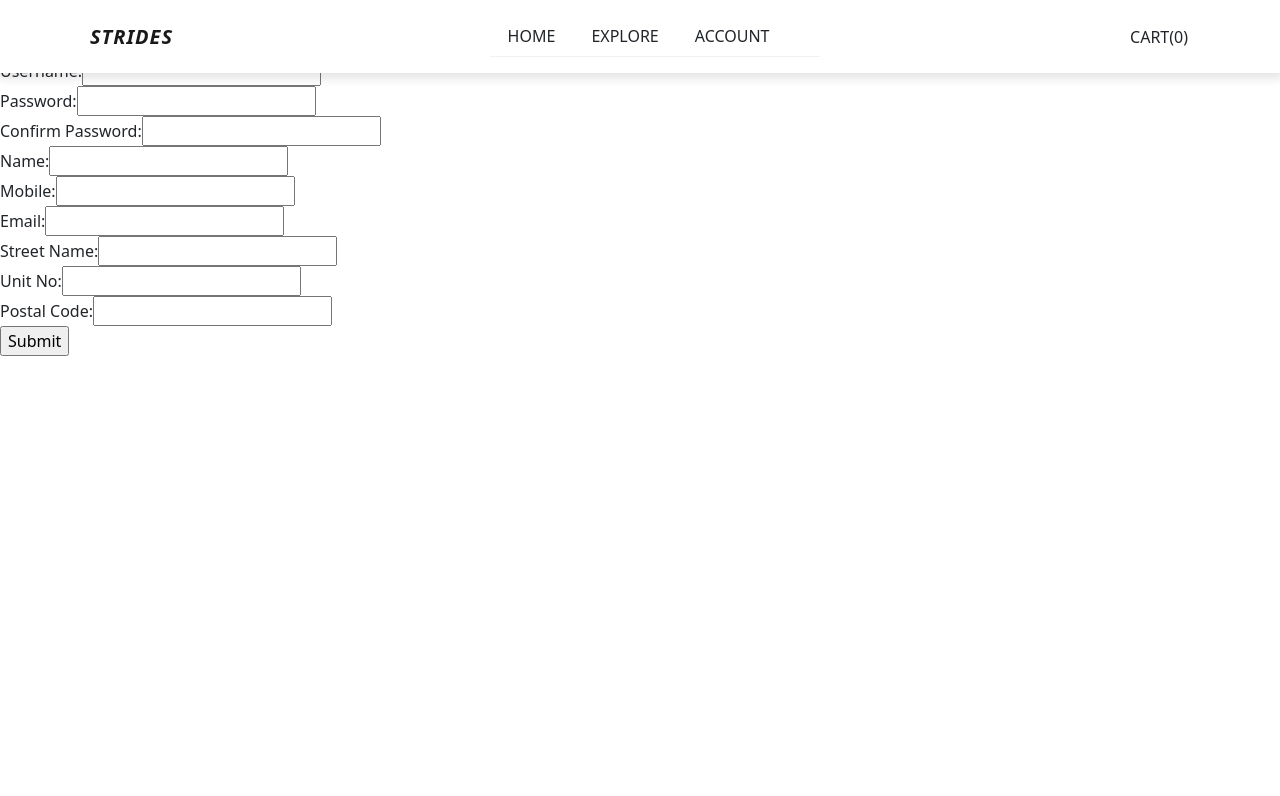
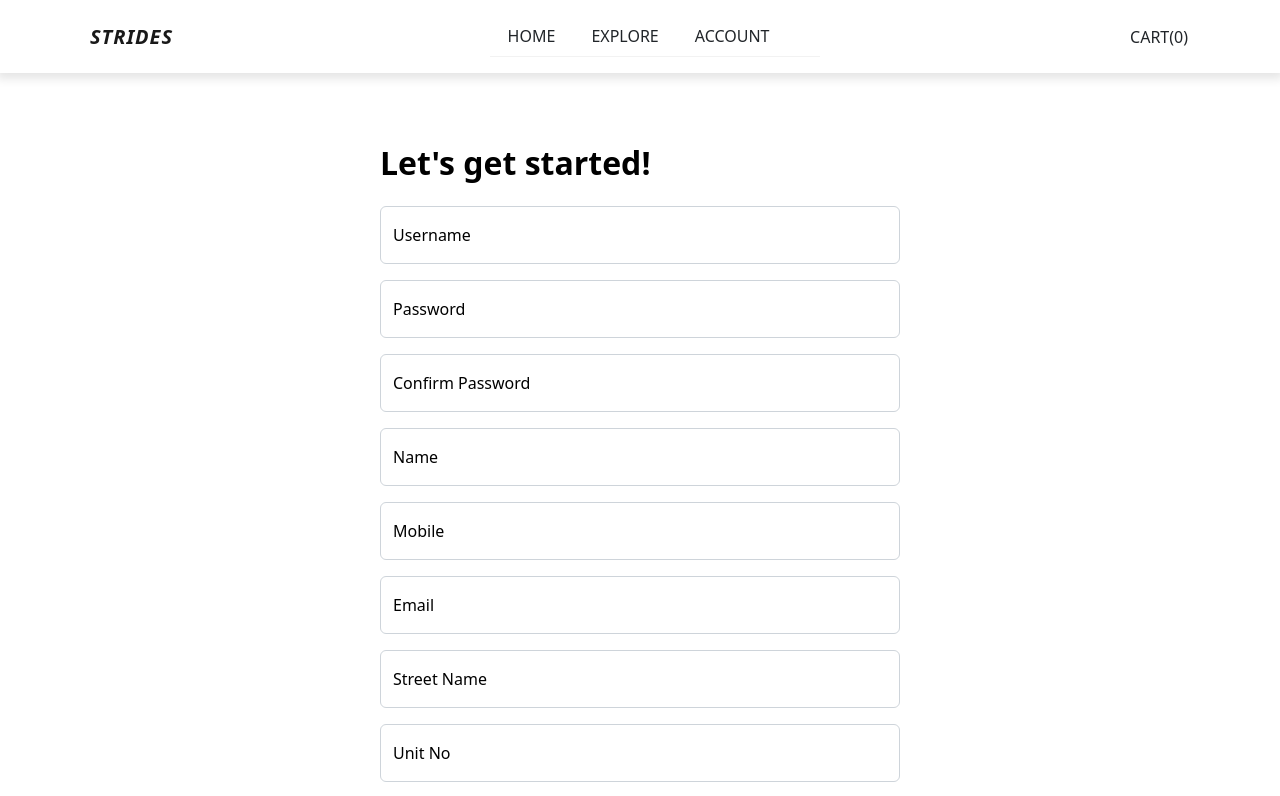
Before and after one commit to tripsflop/ga-project4-commerce, a React (Vite) app in the folder client/: page /register in a window 1280 px wide. Shown: the top 796 px of the page. Built offline with nearby package versions, Linux system fonts and the light colour scheme.

Commit message:
added css for registration page

```diff
--- a/client/src/components/app/App.css
+++ b/client/src/components/app/App.css
@@ -67,3 +67,11 @@ input[type="number"] {
   -moz-appearance: textfield;
   appearance: textfield;
 }
+
+/* registration */
+@media only screen and (min-width: 700px) {
+  .center {
+    margin: auto;
+    width: 50%;
+  }
+}
--- a/client/src/components/routes/Account.jsx
+++ b/client/src/components/routes/Account.jsx
@@ -6,7 +6,7 @@ import { yupResolver } from "@hookform/resolvers/yup";
 import * as yup from "yup";
 import { addUserId } from "../../redux/user";
 import { useDispatch } from "react-redux";
-import BForm from "react-bootstrap/Form";
+import BootStrapForm from "react-bootstrap/Form";
 
 const schema = yup.object().shape({
   username: yup.string().min(8).max(32).required(),
@@ -70,7 +70,6 @@ function Account() {
                   <div className="card-body p-4 p-lg-5 text-black">
                     <form onSubmit={handleSubmit(onSubmit)}>
                       <h4 className="fw-bold mb-2 pb-3">Have an account?</h4>
-
                       <div className="form-floating mb-3">
                         <input
                           type="text"
@@ -84,7 +83,9 @@ function Account() {
                         />
                         <label htmlFor="floatingInput">Username</label>
                       </div>
-                      <BForm.Text>{errors.username?.message}</BForm.Text>
+                      <BootStrapForm.Text>
+                        {errors.username?.message}
+                      </BootStrapForm.Text>
 
                       <div className="form-floating mb-3">
                         <input
@@ -99,8 +100,12 @@ function Account() {
                         />
                         <label htmlFor="floatingPassword">Password</label>
                       </div>
-                      <BForm.Text>{errors.password?.message}</BForm.Text>
-                      {msg.length > 0 && <BForm.Text>{msg}</BForm.Text>}
+                      <BootStrapForm.Text>
+                        {errors.password?.message}
+                      </BootStrapForm.Text>
+                      {msg.length > 0 && (
+                        <BootStrapForm.Text>{msg}</BootStrapForm.Text>
+                      )}
 
                       <div className="pt-1 mb-4">
                         <button
--- a/client/src/components/routes/Register.jsx
+++ b/client/src/components/routes/Register.jsx
@@ -3,6 +3,7 @@ import { useForm } from "react-hook-form";
 import { yupResolver } from "@hookform/resolvers/yup";
 import * as yup from "yup";
 import axios from "axios";
+import BootStrapForm from "react-bootstrap/Form";
 
 const schema = yup.object().shape({
   username: yup
@@ -104,58 +105,147 @@ function Register() {
   };
 
   return (
-    <React.Fragment>
-      <h1>Let's get started!</h1>
+    <section className="vh-100 pt-5 center">
+      <div className="container py-5 h-100">
+        <div className="card-body p-4 p-lg-5 text-black">
+          <h2 className="fw-bold mb-2 pb-3">Let's get started!</h2>
+          <form onSubmit={handleSubmit(onSubmit)}>
+            <div className="form-floating mb-3">
+              <input
+                type="text"
+                placeholder="Username"
+                {...register("username", { required: true })}
+                className="form-control"
+              />
+              <label htmlFor="floatingInput">Username</label>
+            </div>
+            {errors.username && (
+              <BootStrapForm.Text>
+                {errors.username?.message}
+              </BootStrapForm.Text>
+            )}
 
-      <form onSubmit={handleSubmit(onSubmit)}>
-        <label>Username: </label>
-        <input type="text" {...register("username", { required: true })} />
-        {errors.username && <span>{errors.username?.message}</span>}
-        <br></br>
+            <div className="form-floating mb-3">
+              <input
+                type="password"
+                placeholder="Password"
+                className="form-control"
+                {...register("password", { required: true })}
+              />
+              <label htmlFor="floatingPassword">Password</label>
+            </div>
+            {errors.password && (
+              <BootStrapForm.Text>
+                {errors.password?.message}
+              </BootStrapForm.Text>
+            )}
 
-        <label>Password: </label>
-        <input type="password" {...register("password", { required: true })} />
-        {errors.password && <span>{errors.password?.message}</span>}
-        <br></br>
+            <div className="form-floating mb-3">
+              <input
+                type="password"
+                placeholder="Confirm Password"
+                className="form-control"
+                {...register("cpassword", { required: true })}
+              />
+              <label htmlFor="floatingPassword">Confirm Password</label>
+            </div>
+            {errors.cpassword && (
+              <BootStrapForm.Text>
+                {errors.cpassword?.message}
+              </BootStrapForm.Text>
+            )}
 
-        <label>Confirm Password: </label>
-        <input type="password" {...register("cpassword", { required: true })} />
-        {errors.cpassword && <span>{errors.cpassword?.message}</span>}
-        <br></br>
+            <div className="form-floating mb-3">
+              <input
+                type="text"
+                placeholder="Name"
+                className="form-control"
+                {...register("name", { required: true })}
+              />
+              <label htmlFor="floatingInput">Name</label>
+            </div>
+            {errors.name && (
+              <BootStrapForm.Text>{errors.name?.message}</BootStrapForm.Text>
+            )}
 
-        <label>Name: </label>
-        <input type="text" {...register("name", { required: true })} />
-        {errors.name && <span>{errors.name?.message}</span>}
-        <br></br>
+            <div className="form-floating mb-3">
+              <input
+                type="number"
+                placeholder="Mobile"
+                className="form-control"
+                {...register("mobile", { required: true })}
+              />
+              <label htmlFor="floatingInput">Mobile</label>
+            </div>
+            {errors.mobile && (
+              <BootStrapForm.Text>{errors.mobile?.message}</BootStrapForm.Text>
+            )}
 
-        <label>Mobile: </label>
-        <input type="number" {...register("mobile", { required: true })} />
-        {errors.mobile && <span>{errors.mobile?.message}</span>}
-        <br></br>
+            <div className="form-floating mb-3">
+              <input
+                type="text"
+                placeholder="Email"
+                className="form-control"
+                {...register("email", { required: true })}
+              />
+              <label htmlFor="floatingInput">Email</label>
+            </div>
+            {errors.email && (
+              <BootStrapForm.Text>{errors.email?.message}</BootStrapForm.Text>
+            )}
 
-        <label>Email: </label>
-        <input type="text" {...register("email", { required: true })} />
-        {errors.email && <span>{errors.email?.message}</span>}
-        <br></br>
+            <div className="form-floating mb-3">
+              <input
+                type="text"
+                placeholder="Street Name"
+                className="form-control"
+                {...register("streetName", { required: true })}
+              />
+              <label htmlFor="floatingInput">Street Name</label>
+            </div>
+            {errors.streetName && (
+              <BootStrapForm.Text>
+                {errors.streetName?.message}
+              </BootStrapForm.Text>
+            )}
 
-        <label>Street Name: </label>
-        <input type="text" {...register("streetName", { required: true })} />
-        {errors.streetName && <span>{errors.streetName?.message}</span>}
-        <br></br>
+            <div className="form-floating mb-3">
+              <input
+                type="text"
+                placeholder="Unit No"
+                className="form-control"
+                {...register("unitNo", { required: true })}
+              />
+              <label htmlFor="floatingInput">Unit No</label>
+            </div>
+            {errors.unitNo && (
+              <BootStrapForm.Text>{errors.unitNo?.message}</BootStrapForm.Text>
+            )}
 
-        <label>Unit No: </label>
-        <input type="text" {...register("unitNo", { required: true })} />
-        {errors.unitNo && <span>{errors.unitNo?.message}</span>}
-        <br></br>
+            <div className="form-floating mb-3">
+              <input
+                type="number"
+                placeholder="Postal Code"
+                className="form-control"
+                {...register("postalCode", { required: true })}
+              />
+              <label htmlFor="floatingInput">Postal Code</label>
+            </div>
+            {errors.postalCode && (
+              <BootStrapForm.Text>
+                {errors.postalCode?.message}
+              </BootStrapForm.Text>
+            )}
 
-        <label>Postal Code: </label>
-        <input type="number" {...register("postalCode", { required: true })} />
-        {errors.postalCode && <span>{errors.postalCode?.message}</span>}
-        <br></br>
-
-        <input type="submit" />
-      </form>
-    </React.Fragment>
+            <div className="pt-1 mb-4">
+              <button className="btn btn-dark btn-lg btn-block" type="submit">
+                Submit
+              </button>
+            </div>
+          </form>
+        </div>
+      </div>
+    </section>
   );
 }
 export default Register;
```
